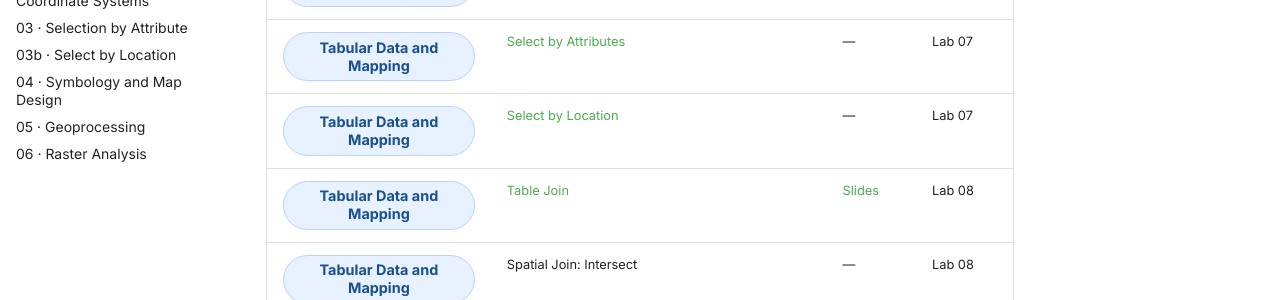
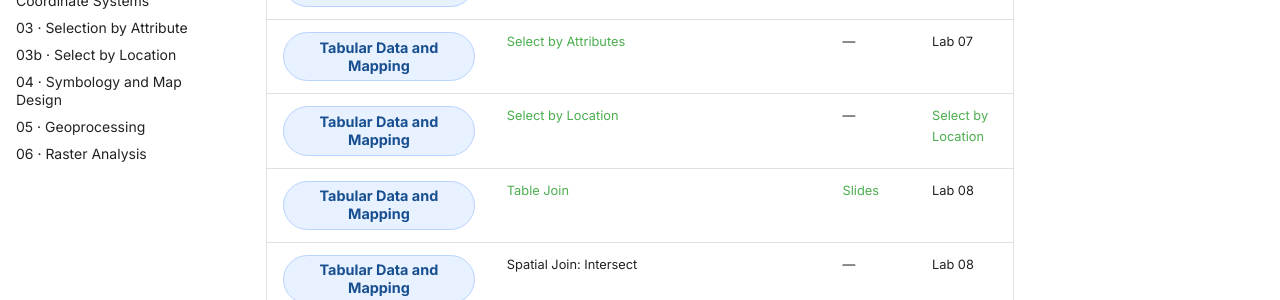
Before and after one commit to ShokranGit/arcgis-pro-course, an MkDocs documentation site: the page built from docs/lessons/index.md, in a window 1280 px wide and 900 px high, scrolled down 2298 px. Shown: the part 152-452 px from the top of the window. Built offline with MkDocs 1.6.1 and Material for MkDocs 9.7.7, drawn with Linux system fonts in a browser that asks for light colours; comment, search, counter and statistics services are not loaded.

Commit message:
Link Select by Location Lab cell to new lab widget page

```diff
--- a/docs/lessons/index.md
+++ b/docs/lessons/index.md
@@ -33,7 +33,7 @@ A date-free, college-agnostic view of every topic in the course. This list isn't
 | <span class="module-badge module-tabular">Tabular Data and Mapping</span> | [Map Classification](04-symbology-map-design.md) | — | Lab 06 |
 | <span class="module-badge module-tabular">Tabular Data and Mapping</span> | [Map Elements, Layout, and Design](04-symbology-map-design.md) | — | Lab 06 |
 | <span class="module-badge module-tabular">Tabular Data and Mapping</span> | [Select by Attributes](03-selection-by-attribute.md) | — | Lab 07 |
-| <span class="module-badge module-tabular">Tabular Data and Mapping</span> | [Select by Location](03b-selection-by-location.md) | — | Lab 07 |
+| <span class="module-badge module-tabular">Tabular Data and Mapping</span> | [Select by Location](03b-selection-by-location.md) | — | [Select by Location](../labs/selection-by-location-widget.html) |
 | <span class="module-badge module-tabular">Tabular Data and Mapping</span> | [Table Join](../slides/table-join.md) | [Slides](../slides/table-join.md) | Lab 08 |
 | <span class="module-badge module-tabular">Tabular Data and Mapping</span> | Spatial Join: Intersect | — | Lab 08 |
 | <span class="module-badge module-tabular">Tabular Data and Mapping</span> | Spatial Join: Distance | — | Lab 08 |
```
